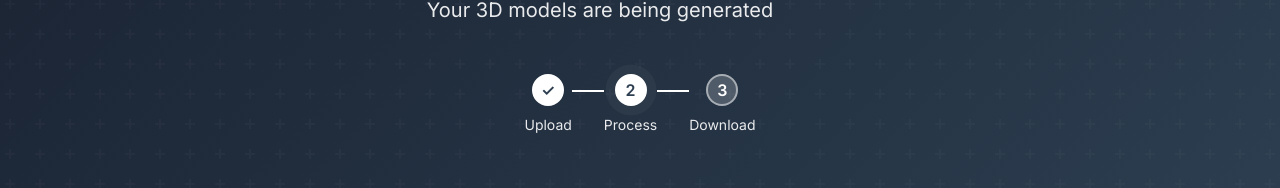
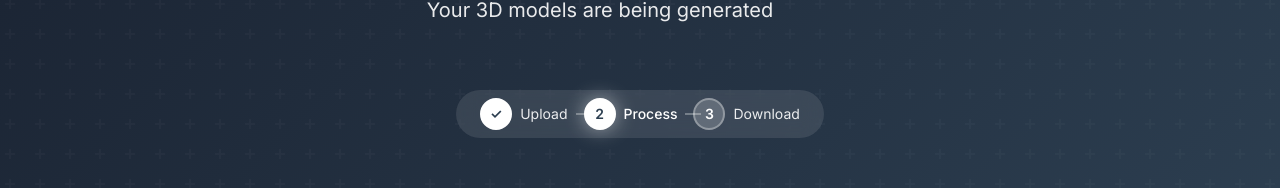
Before and after one commit to pranitl/image2model, a SvelteKit app in the folder frontend-svelte/: page /processing in a window 1280 px wide. Shown: the part 327-515 px from the top of the page. Built offline with nearby package versions, Linux system fonts and the light colour scheme; no server answers.

Commit message:
fix: update progress indicator to match upload page style
- Use inline-flex with rounded background and backdrop blur
- Match the circle sizes and spacing from upload page
- Add proper transitions and active state glow
- Keep consistent white text on dark background
- Remove test-hero page

```diff
--- a/frontend-svelte/src/routes/processing/+page.svelte
+++ b/frontend-svelte/src/routes/processing/+page.svelte
@@ -495,18 +495,20 @@
   }
 
 
-  /* Progress Indicator */
+  /* Progress Indicator - matching upload page style */
   .progress-indicator {
-    display: flex;
-    justify-content: center;
+    display: inline-flex;
     align-items: center;
-    gap: 2rem;
-    margin-top: 3rem;
+    gap: 1rem;
+    background: rgba(255, 255, 255, 0.1);
+    padding: 0.5rem 1.5rem;
+    border-radius: 9999px;
+    backdrop-filter: blur(10px);
+    margin-top: 2rem;
   }
 
   .progress-step {
     display: flex;
-    flex-direction: column;
     align-items: center;
     gap: 0.5rem;
     position: relative;
@@ -515,28 +517,27 @@
   .progress-step:not(:last-child)::after {
     content: '';
     position: absolute;
-    top: 1rem;
-    left: 100%;
-    width: 2rem;
+    left: calc(100% + 0.5rem);
+    top: 50%;
+    transform: translateY(-50%);
+    width: 1rem;
     height: 2px;
     background: rgba(255, 255, 255, 0.3);
   }
 
-  .progress-step.complete::after,
-  .progress-step.active::after {
-    background: white;
-  }
-
   .progress-step-number {
-    width: 2rem;
-    height: 2rem;
+    width: 32px;
+    height: 32px;
     border-radius: 50%;
     background: rgba(255, 255, 255, 0.2);
-    border: 2px solid rgba(255, 255, 255, 0.5);
+    border: 2px solid rgba(255, 255, 255, 0.3);
+    color: white;
     display: flex;
     align-items: center;
     justify-content: center;
+    font-size: 0.875rem;
     font-weight: 600;
+    transition: all 0.3s ease;
   }
 
   .progress-step.complete .progress-step-number {
@@ -549,24 +550,18 @@
     background: white;
     color: #2c3e50;
     border-color: white;
-    animation: pulse 2s infinite;
-  }
-
-  @keyframes pulse {
-    0% {
-      box-shadow: 0 0 0 0 rgba(255, 255, 255, 0.7);
-    }
-    70% {
-      box-shadow: 0 0 0 10px rgba(255, 255, 255, 0);
-    }
-    100% {
-      box-shadow: 0 0 0 0 rgba(255, 255, 255, 0);
-    }
+    box-shadow: 0 0 20px rgba(255, 255, 255, 0.5);
   }
 
   .progress-step-text {
     font-size: 0.875rem;
-    opacity: 0.9;
+    color: rgba(255, 255, 255, 0.9);
+    font-weight: 400;
+  }
+
+  .progress-step.active .progress-step-text {
+    color: white;
+    font-weight: 500;
   }
 
   /* Batch Information */
```
